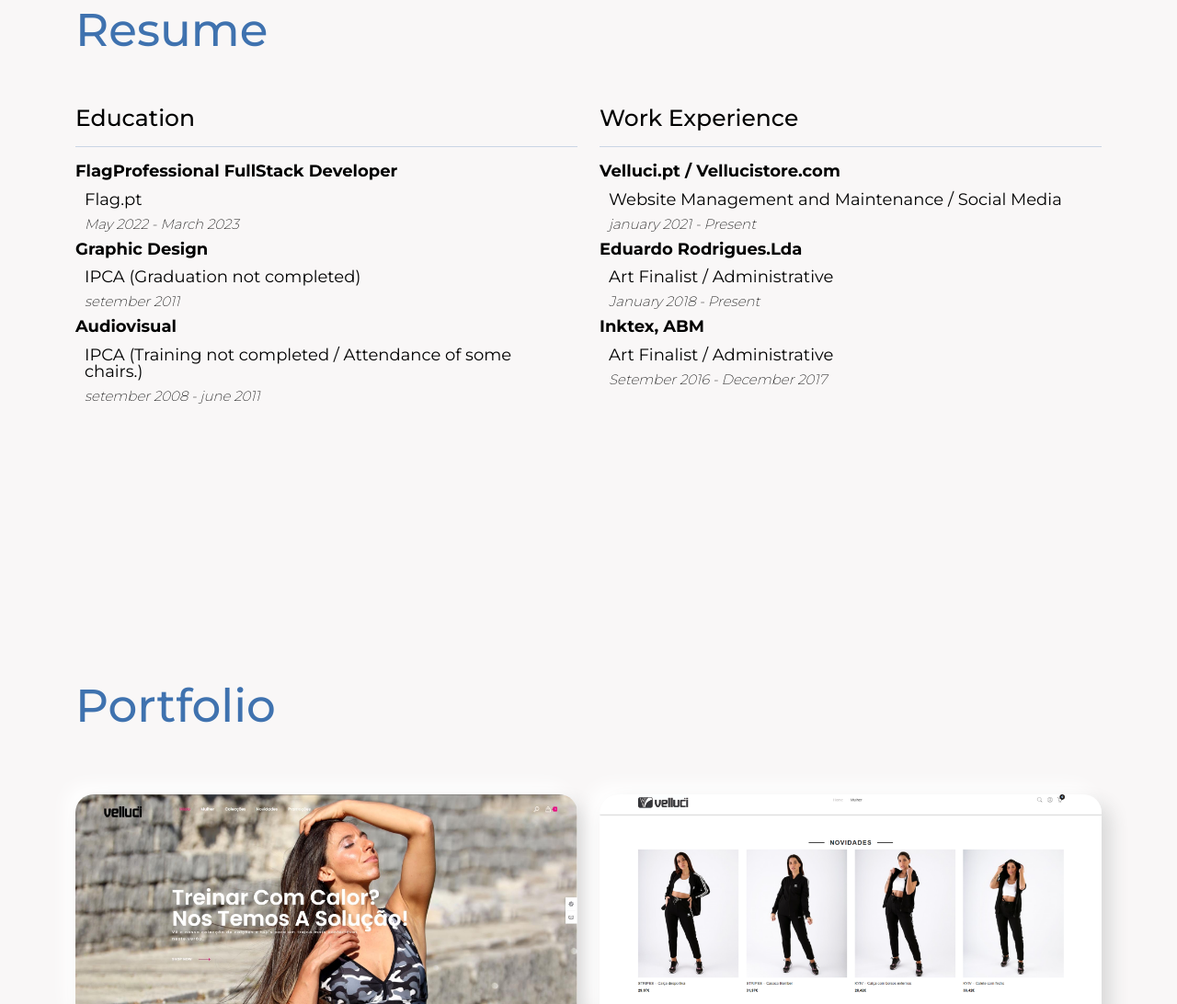
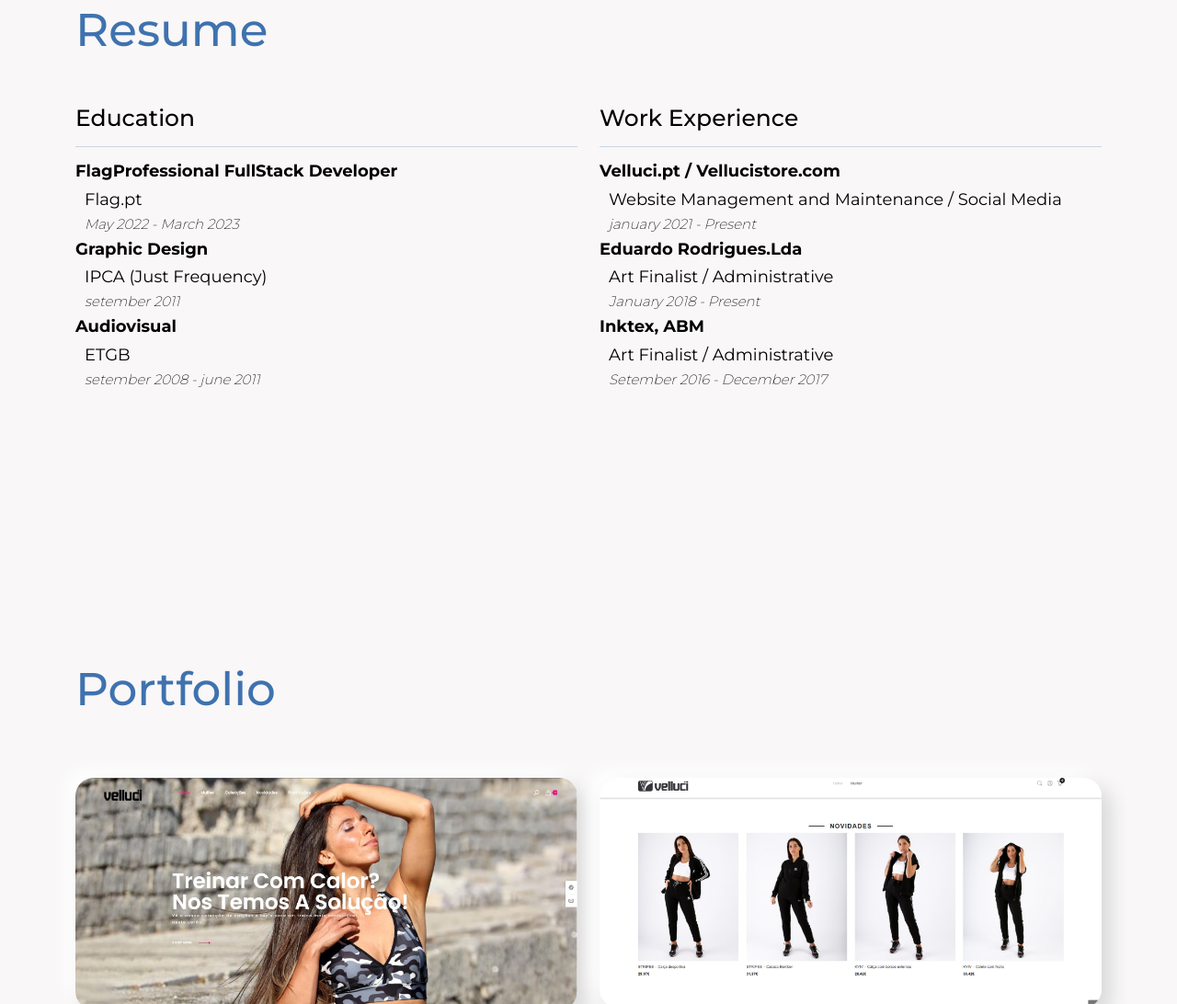
Before and after one commit to AugustoFonte/PortfolioBootstrap, a plain HTML site: page index.html in a window 1280 px wide. Shown: the part 1736-2828 px from the top of the page at 92% size. Drawn offline with nearby package versions, Linux system fonts and the light colour scheme.

Commit message:
Update index.html

```diff
--- a/index.html
+++ b/index.html
@@ -121,12 +121,12 @@
         </div>
         <div>
           <h5>Graphic Design</h5>
-          <p>IPCA (Graduation not completed)</p>
+          <p>IPCA (Just Frequency)</p>
           <p class="fst-italic">setember 2011</p>
         </div>
         <div>
           <h5>Audiovisual</h5>
-          <p>IPCA (Training not completed / Attendance of some chairs.)</p>
+          <p>ETGB</p>
           <p class="fst-italic">setember 2008 - june 2011</p>
         </div>
       </div>
```
